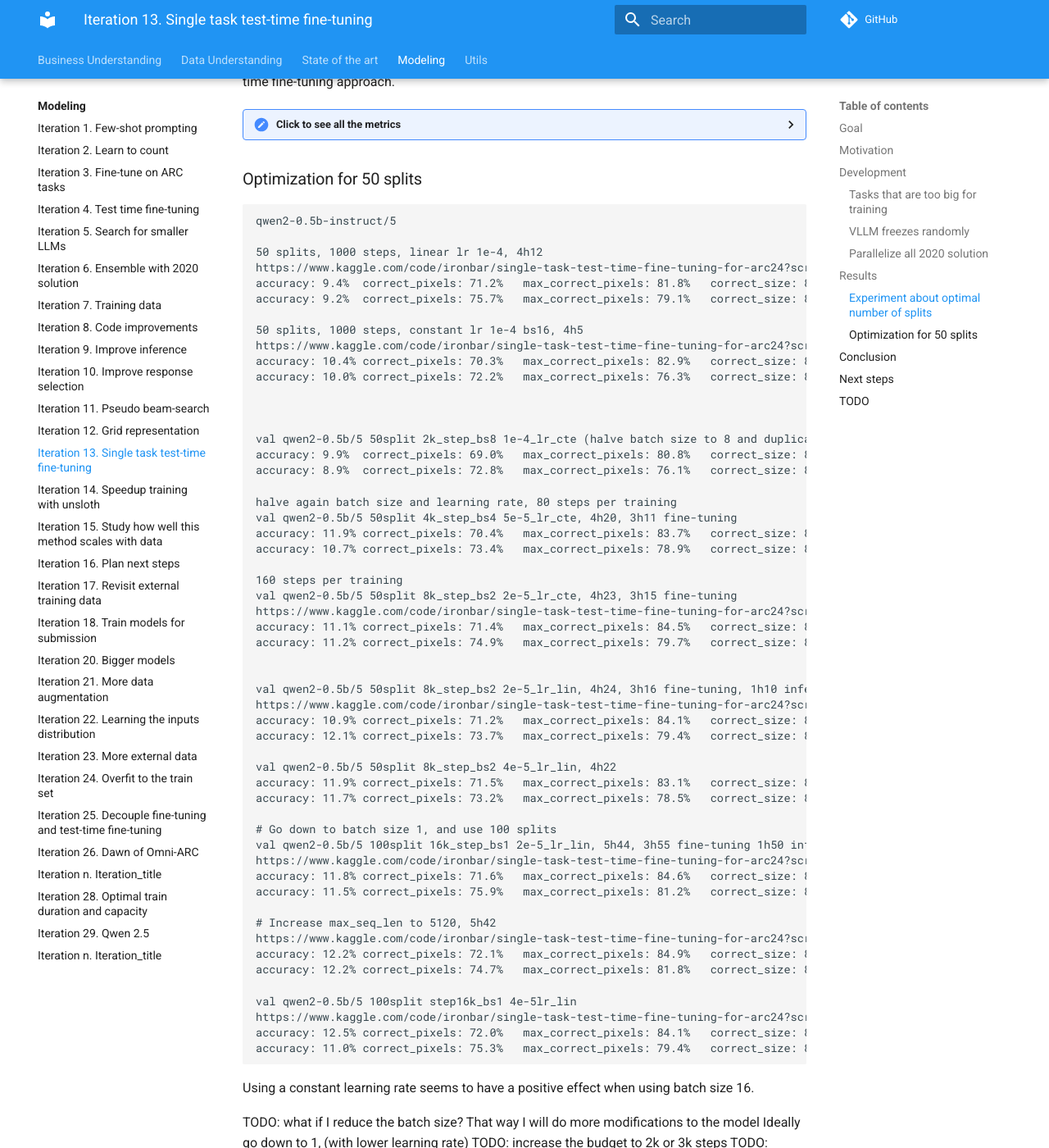
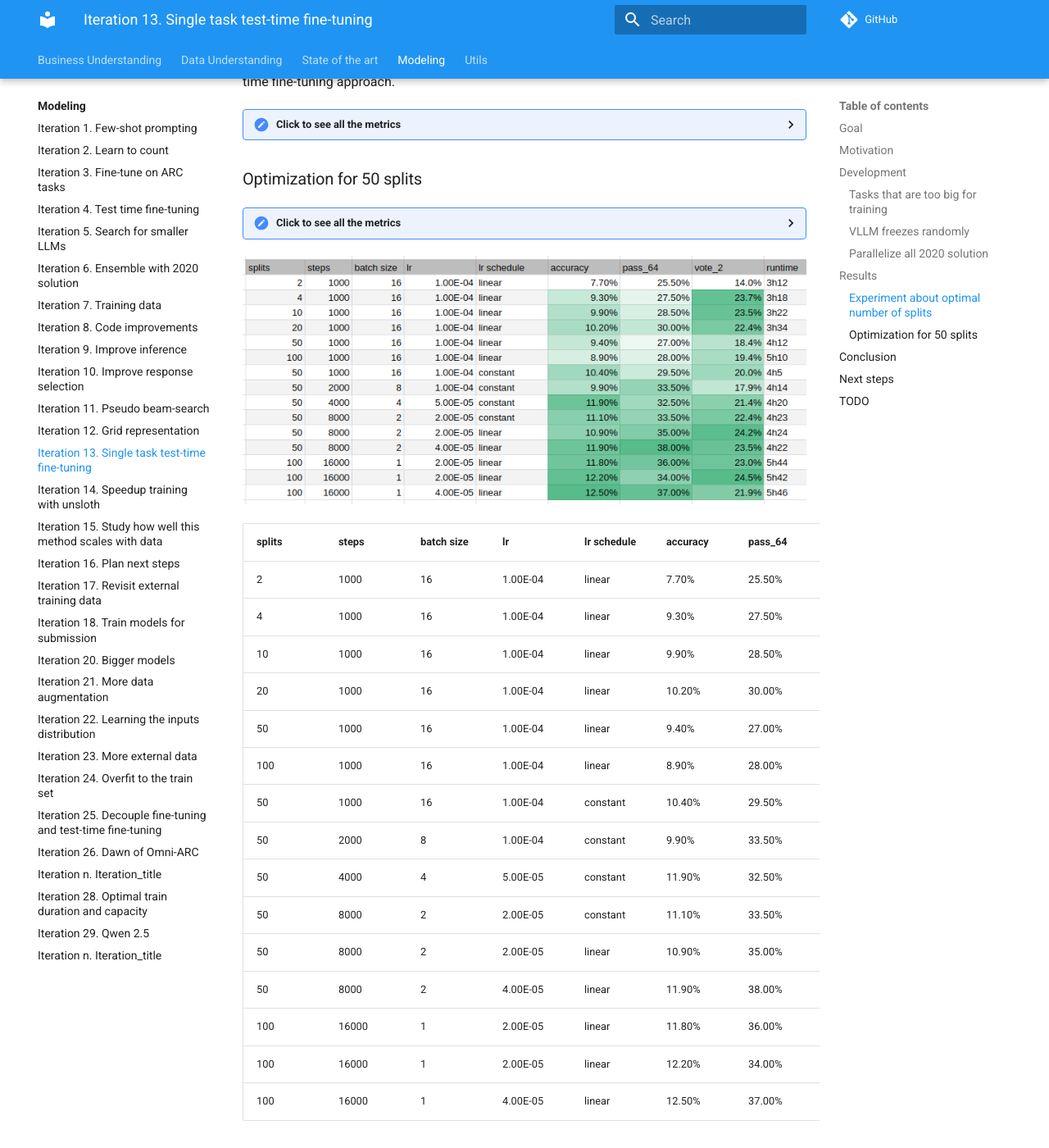
Before and after one commit to zhengjunyao-work/arc24, an MkDocs documentation site: the page built from docs/modeling/Iteration_13_single_task_ttft.md, in a window 1280 px wide and 1400 px high, scrolled down 4155 px. Shown: the whole window at 82% size. Built offline with MkDocs 1.6.1 and Material for MkDocs 9.7.7, drawn with Linux system fonts in a browser that asks for light colours; comment, search, counter and statistics services are not loaded; some of the changed text lies outside the part shown.

Commit message:
finished iteration 13

````diff
--- a/docs/modeling/Iteration_13_single_task_ttft.md
+++ b/docs/modeling/Iteration_13_single_task_ttft.md
@@ -151,6 +151,9 @@ accuracy: 10.0%	correct_pixels: 72.2%	max_correct_pixels: 76.3%	correct_size: 85
 
 ### Optimization for 50 splits
 
+<details>
+  <summary>Click to see all the metrics</summary>
+
 ```
 qwen2-0.5b-instruct/5
 
@@ -208,15 +211,33 @@ accuracy: 12.5%	correct_pixels: 72.0%	max_correct_pixels: 84.1%	correct_size: 84
 accuracy: 11.0%	correct_pixels: 75.3%	max_correct_pixels: 79.4%	correct_size: 86.7%	any_correct_size: 87.8%	pass_n: 21.9%	unanswered: 0.5%37
 ```
 
-Using a constant learning rate seems to have a positive effect when using batch size 16.
+</details>
 
-TODO: what if I reduce the batch size? That way I will do more modifications to the model Ideally go down to 1, (with lower learning rate)
-TODO: increase the budget to 2k or 3k steps
-TODO: increase max_seq_len to 5120
+![table with results](res/2024-09-23-09-24-44.png)
+
+| splits | steps | batch size | lr       | lr schedule | accuracy | pass_64 | vote_2 | runtime |
+|--------|-------|------------|----------|-------------|----------|---------|--------|---------|
+| 2      | 1000  | 16         | 1.00E-04 | linear      | 7.70%    | 25.50%  | 14.0%  | 3h12    |
+| 4      | 1000  | 16         | 1.00E-04 | linear      | 9.30%    | 27.50%  | 23.7%  | 3h18    |
+| 10     | 1000  | 16         | 1.00E-04 | linear      | 9.90%    | 28.50%  | 23.5%  | 3h22    |
+| 20     | 1000  | 16         | 1.00E-04 | linear      | 10.20%   | 30.00%  | 22.4%  | 3h34    |
+| 50     | 1000  | 16         | 1.00E-04 | linear      | 9.40%    | 27.00%  | 18.4%  | 4h12    |
+| 100    | 1000  | 16         | 1.00E-04 | linear      | 8.90%    | 28.00%  | 19.4%  | 5h10    |
+| 50     | 1000  | 16         | 1.00E-04 | constant    | 10.40%   | 29.50%  | 20.0%  | 4h5     |
+| 50     | 2000  | 8          | 1.00E-04 | constant    | 9.90%    | 33.50%  | 17.9%  | 4h14    |
+| 50     | 4000  | 4          | 5.00E-05 | constant    | 11.90%   | 32.50%  | 21.4%  | 4h20    |
+| 50     | 8000  | 2          | 2.00E-05 | constant    | 11.10%   | 33.50%  | 22.4%  | 4h23    |
+| 50     | 8000  | 2          | 2.00E-05 | linear      | 10.90%   | 35.00%  | 24.2%  | 4h24    |
+| 50     | 8000  | 2          | 4.00E-05 | linear      | 11.90%   | 38.00%  | 23.5%  | 4h22    |
+| 100    | 16000 | 1          | 2.00E-05 | linear      | 11.80%   | 36.00%  | 23.0%  | 5h44    |
+| 100    | 16000 | 1          | 2.00E-05 | linear      | 12.20%   | 34.00%  | 24.5%  | 5h42    |
+| 100    | 16000 | 1          | 4.00E-05 | linear      | 12.50%   | 37.00%  | 21.9%  | 5h46    |
+
+Using 100 splits, batch size 1 and linear learning rate schedule we have improved the accuracy from 7.7% to 12.5% and vote_2 from 14% to 21.9%.
 
 ## Conclusion
 
-TODO: new best score of 28! using an ensemble
+New best score of 28! using an ensemble
 
 ## Next steps
 
@@ -234,5 +255,5 @@ TODO: new best score of 28! using an ensemble
 - [ ] Can I optimize the submission speed?
   - [ ] Maybe reduce VLLM RAM usage. https://docs.vllm.ai/en/latest/automatic_prefix_caching/apc.html
   - [ ] Maybe use unsloth and change to single P100 GPU.
-- [ ] Can I increase the max_seq_len? That might preventing me from training on some tasks.
+- [x] Can I increase the max_seq_len? That might preventing me from training on some tasks.
 - [x] Parallelize all 2020 solution so it does not add any extra time, how much RAM uses the second approach?
````
Also changed, not shown: docs/modeling/res/2024-09-23-09-24-44.png (added).
